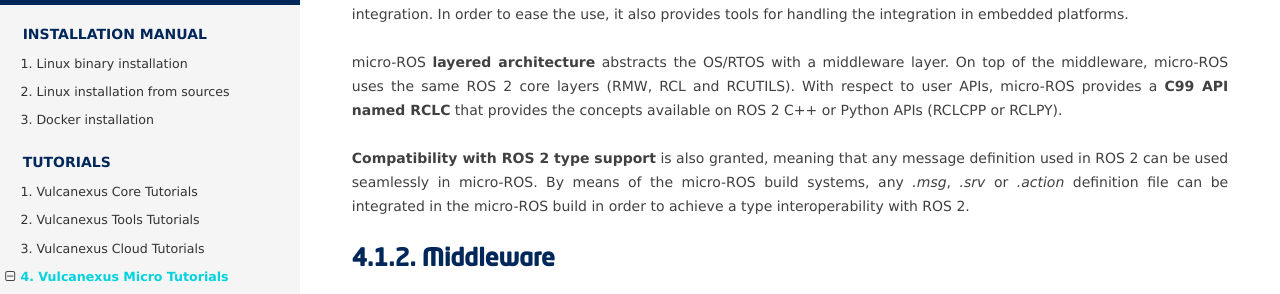
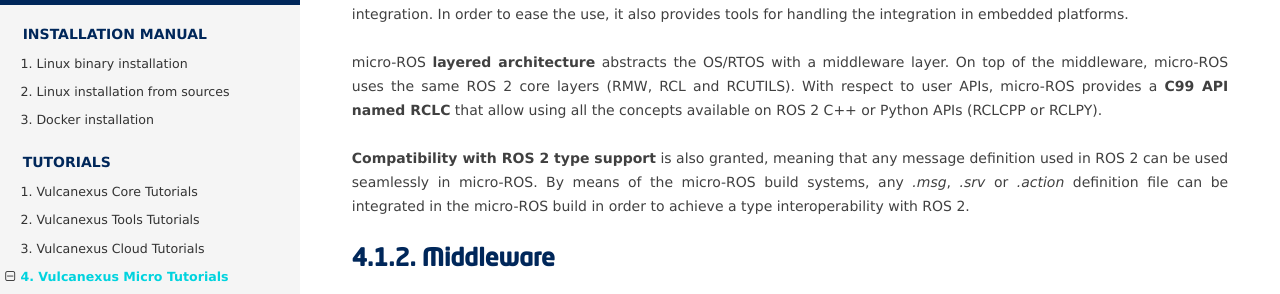
Before and after one commit to eProsima/vulcanexus, a Sphinx documentation site: the page built from docs/rst/tutorials/micro/introduction/introduction.rst, in a window 1280 px wide and 900 px high, scrolled down 842 px. Shown: the part 158-452 px from the top of the window. Built offline with Sphinx 7.4.7 and the Read the Docs theme 2.0.0, drawn with Linux system fonts in a browser that asks for light colours.

Commit message:
redundancy
Signed-off-by: Pablo Garrido <pablogs9@gmail.com>

```diff
--- a/docs/rst/tutorials/micro/introduction/introduction.rst
+++ b/docs/rst/tutorials/micro/introduction/introduction.rst
@@ -36,7 +36,7 @@ Architecture
 micro-ROS follows an architecture that is based on ROS 2, but also has significant differences that allows the embedded integration.
 In order to ease the use, it also provides tools for handling the integration in embedded platforms.
 
-micro-ROS **layered architecture** abstracts the OS/RTOS with a middleware layer. On top of the middleware, micro-ROS uses the same ROS 2 core layers (RMW, RCL and RCUTILS). With respect to user APIs, micro-ROS provides a **C99 API named RCLC** that provides the concepts available on ROS 2 C++ or Python APIs (RCLCPP or RCLPY).
+micro-ROS **layered architecture** abstracts the OS/RTOS with a middleware layer. On top of the middleware, micro-ROS uses the same ROS 2 core layers (RMW, RCL and RCUTILS). With respect to user APIs, micro-ROS provides a **C99 API named RCLC** that allow using all the concepts available on ROS 2 C++ or Python APIs (RCLCPP or RCLPY).
 
 **Compatibility with ROS 2 type support** is also granted, meaning that any message definition used in ROS 2 can be used seamlessly in micro-ROS. By means of the micro-ROS build systems, any `.msg`, `.srv` or `.action` definition file can be integrated in the micro-ROS build in order to achieve a type interoperability with ROS 2.
 
```
